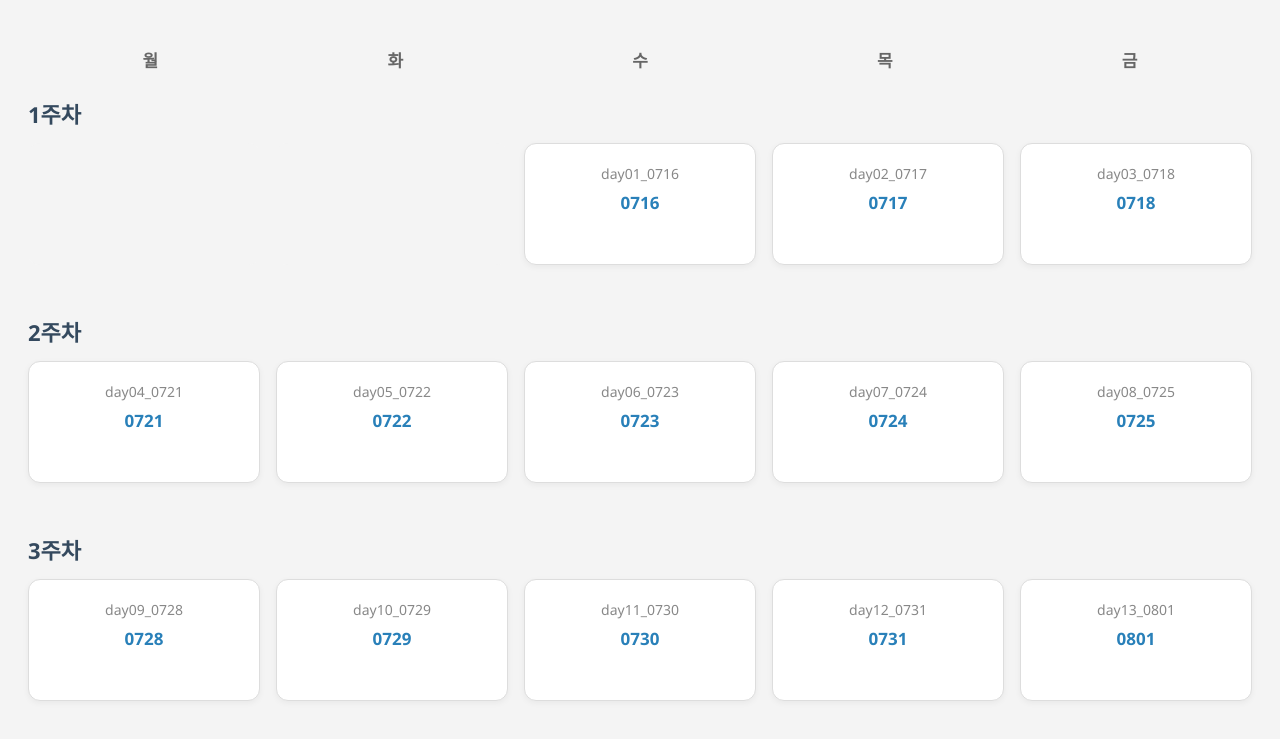
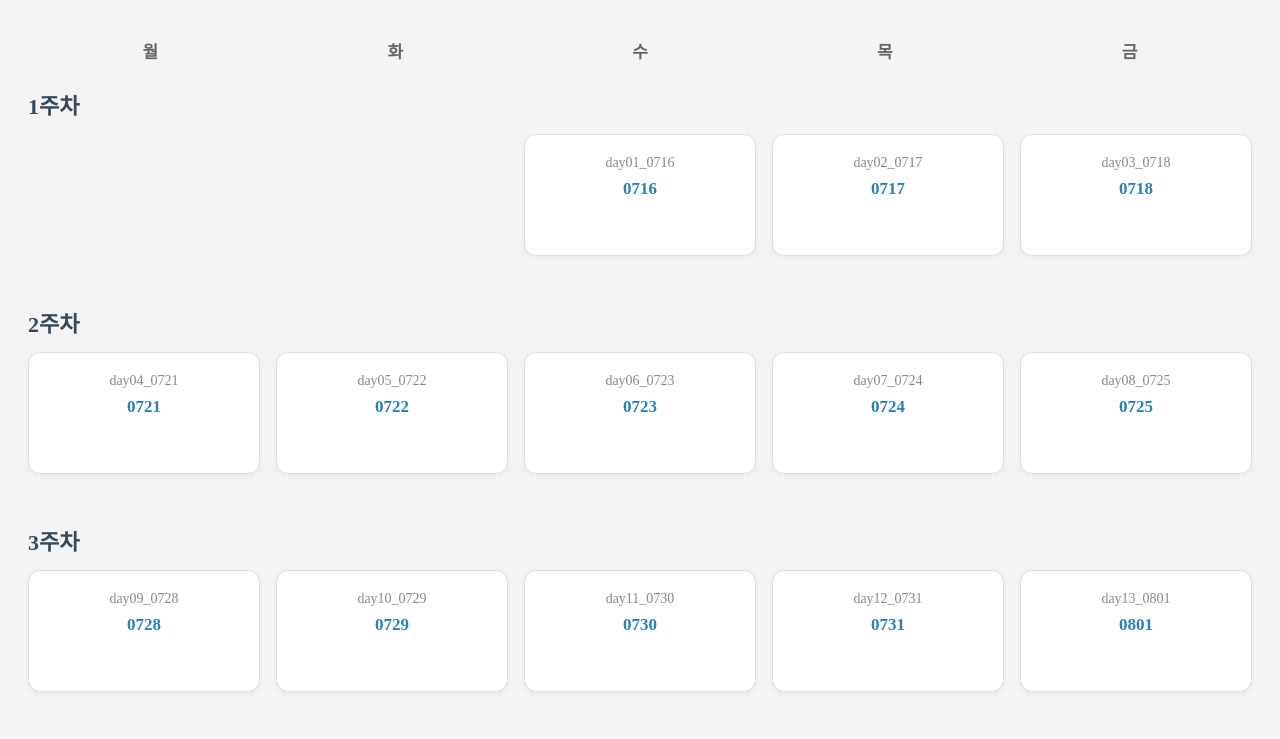
Before and after one commit to lsw1232414/html2507, a plain HTML site: page index.html in a window 1280 px wide. Shown: the part 180-919 px from the top of the page. Drawn offline with Linux system fonts and the light colour scheme.

Commit message:
스타일

```diff
--- a/index.css
+++ b/index.css
@@ -2,7 +2,6 @@ body {
     background: #f4f4f4;
     color: #333;
     padding: 40px 20px;
-    font-family: 'Segoe UI', 'Apple SD Gothic Neo', sans-serif;
 }
 
 h1 {
```
